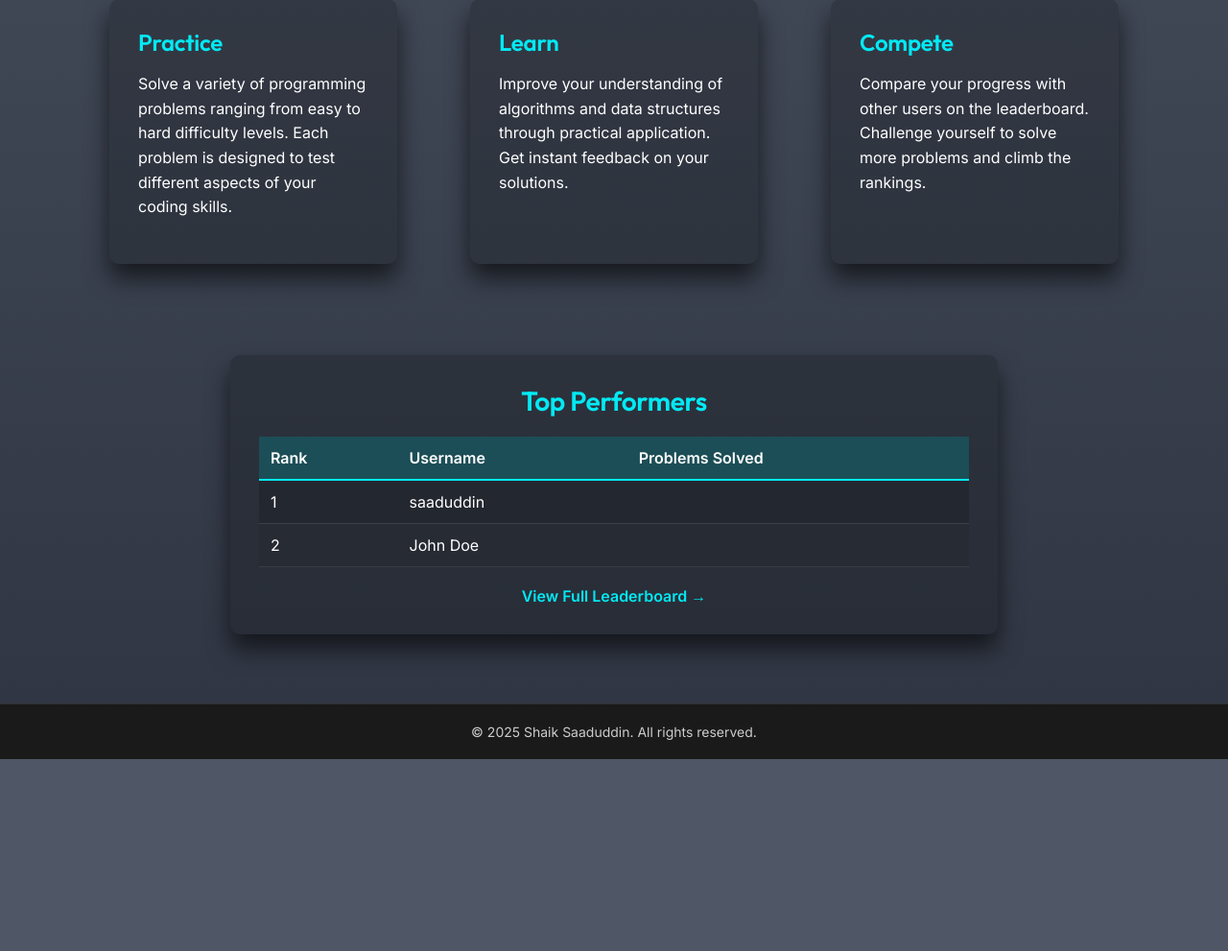
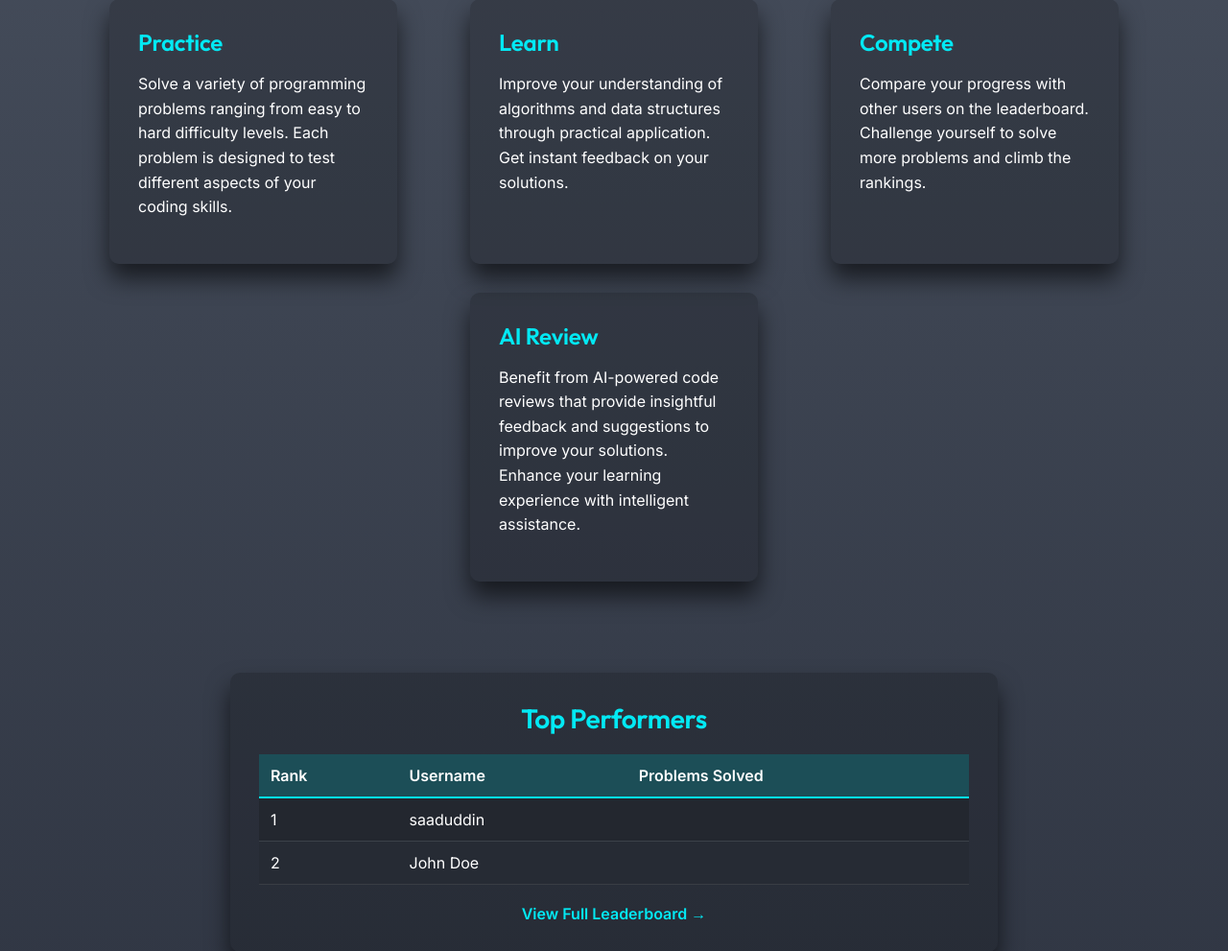
Before and after one commit to Shaik-Saaduddin/AlgoUniversity-project, a Django app: template OnlineJudge/problems/templates/homepage.html in a window 1280 px wide. Shown: the part 1167-2158 px from the top of the page at 96% size. Before the commit the page ends 1958 px from the top, so only its background shows below. Run offline with Django 3.2, Linux system fonts and the light colour scheme; the template is opened without the code that fills it: values that come from a table or form of the project are taken from there, others are empty; data comes from the database, SQL or seed files in the repository.

Commit message:
added AI intro to homepage

```diff
--- a/OnlineJudge/compiler/templates/result.html
+++ b/OnlineJudge/compiler/templates/result.html
@@ -273,7 +273,7 @@
     <!-- Actions -->
     <div class="actions">
         {% if problem %}
-        <a href="{% url 'problem-detail' problem.id %}" class="btn">Try Again</a>
+        <a href="{% url 'compiler' %}?problem_id={{ problem.id }}" class="btn">Try Again</a>
         {% endif %}
         <a href="{% url 'problem-list' %}" class="btn btn-secondary">Back to Problems</a>
     </div>
--- a/OnlineJudge/problems/templates/homepage.html
+++ b/OnlineJudge/problems/templates/homepage.html
@@ -92,6 +92,14 @@
             Challenge yourself to solve more problems and climb the rankings.
         </p>
     </div>
+
+    <div class="feature-card">
+        <h2 class="feature-title">AI Review</h2>
+        <p class="feature-description">
+            Benefit from AI-powered code reviews that provide insightful feedback and suggestions to improve your solutions.
+            Enhance your learning experience with intelligent assistance.
+        </p>
+    </div>
 </div>
 
 <div class="leaderboard-section">
```
Also changed, not shown: OnlineJudge/compiler/views.py (+11 -0 lines), 1 other file.
